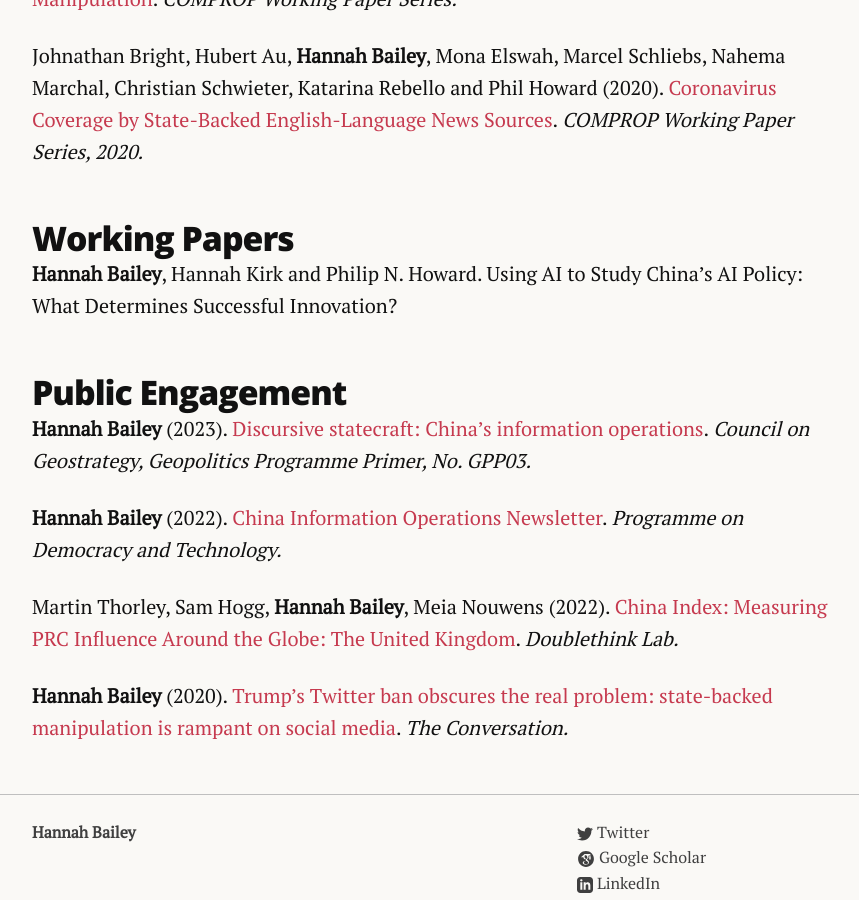
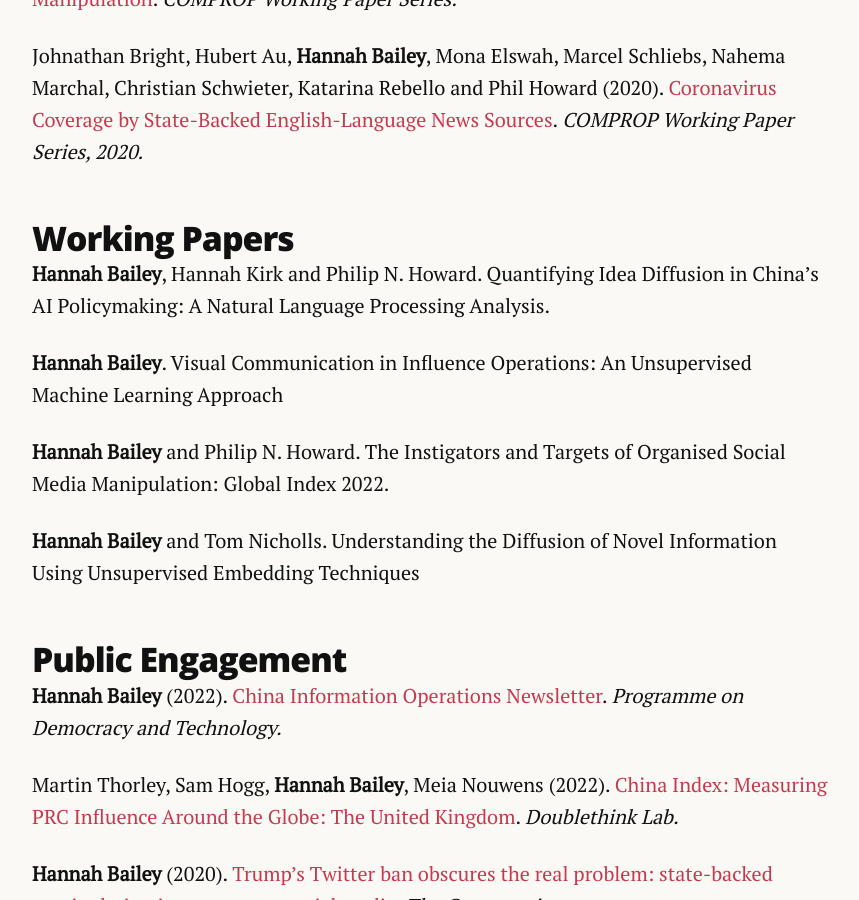
Before and after one commit to hannahlsbailey/hannahlsbailey.github.io, a Jekyll site: the page built from pages/publications.md, in a window 1280 px wide and 900 px high, scrolled down 1293 px. Shown: the whole window, without its empty margins (208-1067 px from the left). Built offline with Jekyll 4.4.1, drawn with Linux system fonts in a browser that asks for light colours; some of the changed text lies outside the part shown.

Commit message:
publications

```diff
--- a/pages/publications.md
+++ b/pages/publications.md
@@ -30,11 +30,15 @@ Johnathan Bright, Hubert Au, **Hannah Bailey**, Mona Elswah, Marcel Schliebs, Na
 
 ## Working Papers
 
-**Hannah Bailey**, Hannah Kirk and Philip N. Howard. Using AI to Study China’s AI Policy: What Determines Successful Innovation?
+**Hannah Bailey**, Hannah Kirk and Philip N. Howard. Quantifying Idea Diffusion in China’s AI Policymaking: A Natural Language Processing Analysis.
+
+**Hannah Bailey**. Visual Communication in Influence Operations: An Unsupervised Machine Learning Approach
+
+**Hannah Bailey** and Philip N. Howard. The Instigators and Targets of Organised Social Media Manipulation: Global Index 2022.
+
+**Hannah Bailey** and Tom Nicholls. Understanding the Diffusion of Novel Information Using Unsupervised Embedding Techniques
 
 ## Public Engagement
-
-**Hannah Bailey** (2023). <a href="../docs/hannah_bailey_council_on_geostrategy.pdf" target="_blank">Discursive statecraft: China's information operations</a>. *Council on Geostrategy, Geopolitics Programme Primer, No. GPP03.*
 
 **Hannah Bailey** (2022). [China Information Operations Newsletter](https://demtech.oii.ox.ac.uk/research/posts/china-information-operations-newsletters/). *Programme on Democracy and Technology.*
 
```
Also changed, not shown: other parts of pages/publications.md (+1 -1 lines).
